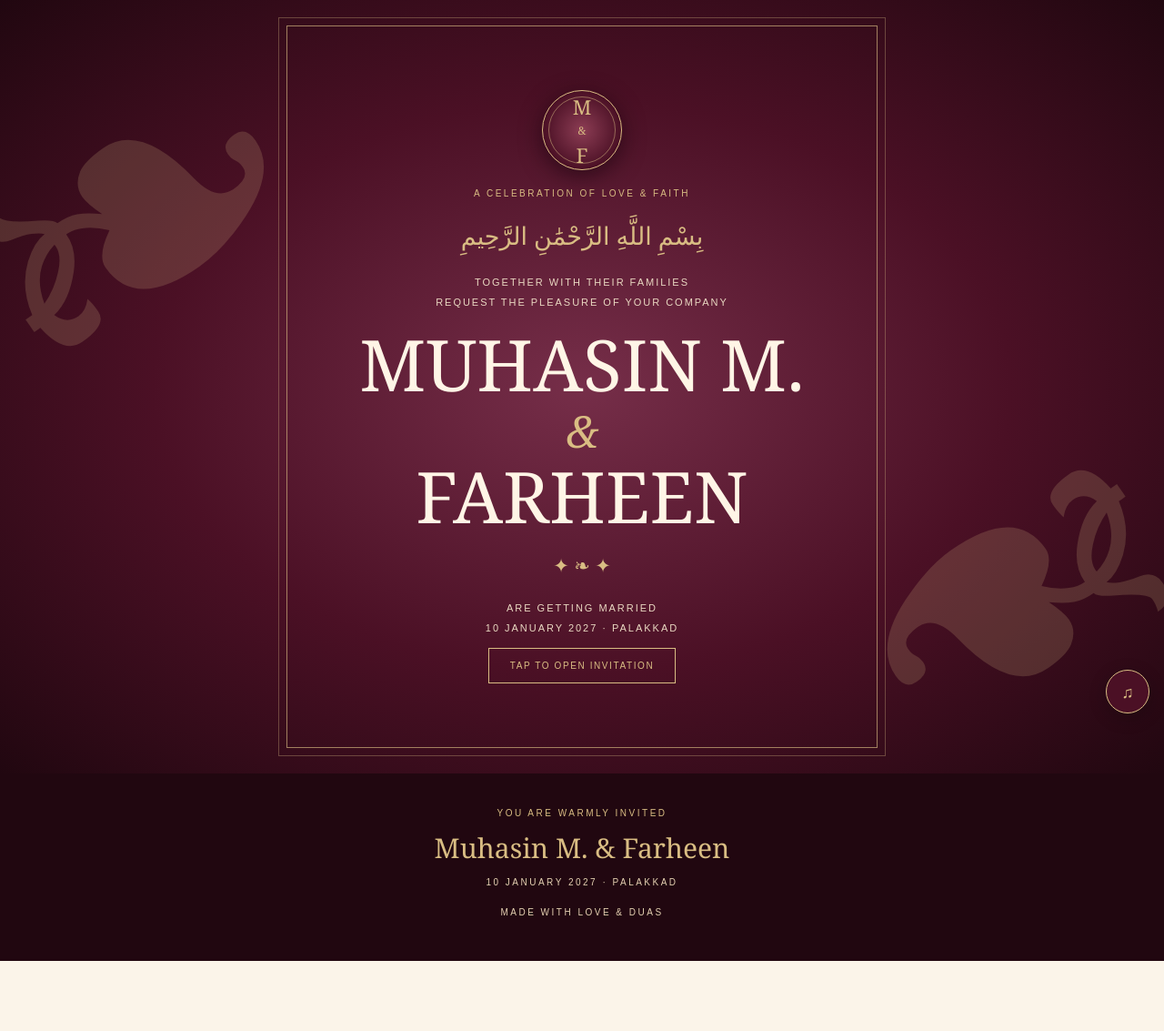
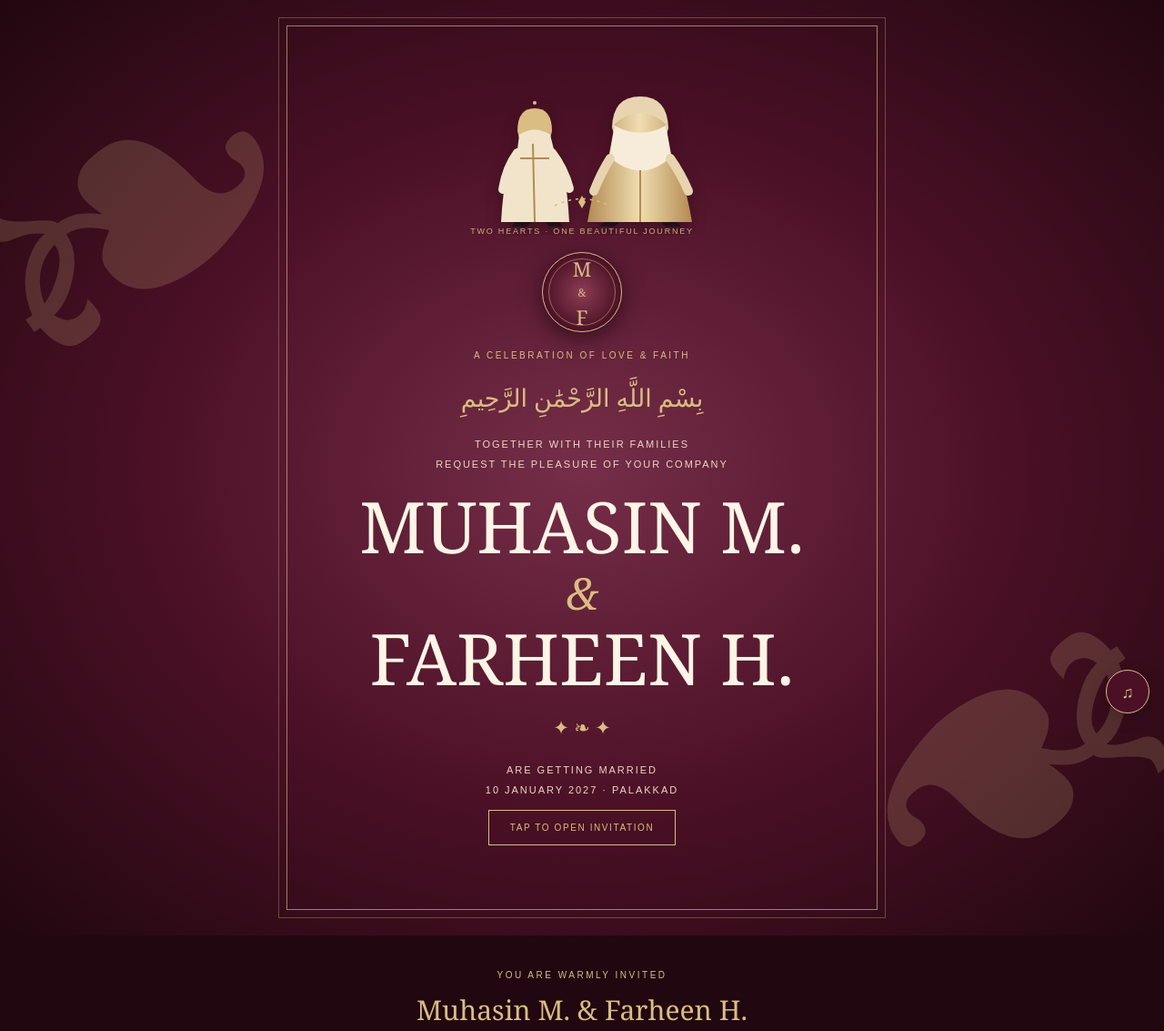
Before and after one commit to Muhasin141/Muhasin_Farheen, a plain HTML site: page index.html in a window 1280 px wide. Shown: the top 1133 px of the page at 91% size. Before the commit the page ends 1056 px from the top, so only its background shows below. Drawn offline with Linux system fonts and the light colour scheme.

Commit message:
Update wedding invitation details and animations

```diff
--- a/index.html
+++ b/index.html
@@ -4,7 +4,7 @@
 <meta charset="UTF-8">
 <meta name="viewport" content="width=device-width, initial-scale=1">
 <meta name="theme-color" content="#4b1025">
-<title>Muhasin M. & Farheen — Wedding Invitation</title>
+<title>Muhasin M. & Farheen H. — Wedding Invitation</title>
 <style>
 :root{--wine:#4b1025;--wine2:#6b2039;--gold:#d9bd83;--cream:#fbf4e9;--ink:#351521;--muted:#866b60}
 *{box-sizing:border-box}html{scroll-behavior:smooth}body{margin:0;background:var(--cream);color:var(--ink);font-family:Georgia,'Times New Roman',serif}button,input,textarea,select{font:inherit}
@@ -14,11 +14,21 @@ button{cursor:pointer}.cover{min-height:100svh;background:radial-gradient(ellips
 @keyframes arrive{from{opacity:0;transform:translateY(24px) scale(.98)}to{opacity:1;transform:none}}
 .seal{width:88px;height:88px;margin:0 auto 20px;border-radius:50%;display:grid;place-items:center;border:1px solid var(--gold);background:radial-gradient(circle,#8c3d54,#4b1025 70%);box-shadow:0 6px 24px #16040b99;color:var(--gold);font-size:22px;position:relative}
 .seal:after{content:"";position:absolute;inset:6px;border:1px solid #d9bd8380;border-radius:50%}
+
+.couple-arrival{width:min(100%,360px);margin:0 auto 18px;overflow:hidden;position:relative}
+.couple-arrival svg{display:block;width:100%;height:auto;filter:drop-shadow(0 7px 8px #16040b55)}
+.groom-figure{animation:groomArrives 2.4s cubic-bezier(.2,.75,.25,1) both}
+.bride-figure{animation:brideArrives 2.4s cubic-bezier(.2,.75,.25,1) both}
+@keyframes groomArrives{0%{transform:translateX(-105px);opacity:0}65%{opacity:1}100%{transform:translateX(36px);opacity:1}}
+@keyframes brideArrives{0%{transform:translateX(105px);opacity:0}65%{opacity:1}100%{transform:translateX(-36px);opacity:1}}
+.couple-caption{font:9px Arial,sans-serif;letter-spacing:.2em;text-transform:uppercase;color:var(--gold);opacity:0;animation:captionIn .8s ease 1.8s forwards}
+@keyframes captionIn{to{opacity:.9}}
+
 .kicker,.eyebrow,.smallcaps{font:10px Arial,sans-serif;letter-spacing:.25em;text-transform:uppercase}.kicker{color:var(--gold)}.arabic{font-size:27px;color:var(--gold);margin:22px 0}.cover h1{font-size:clamp(43px,10vw,78px);font-weight:400;line-height:1.02;margin:18px 0;color:#fff5e6}.cover h1 span{display:block;color:var(--gold);font-size:.62em;font-style:italic;margin:8px}.cover .sub{letter-spacing:.18em;text-transform:uppercase;font:11px Arial,sans-serif;color:#ead9c2;line-height:2}.goldline{color:var(--gold);margin:22px 0;font-size:21px}
 .btn{border:1px solid var(--gold);background:transparent;color:var(--gold);padding:13px 23px;font:10px Arial,sans-serif;letter-spacing:.16em;text-transform:uppercase;transition:.25s}.btn:hover{background:var(--gold);color:var(--wine)}.btn.light{color:var(--wine);border-color:var(--wine)}.btn.light:hover{background:var(--wine);color:white}
 #main{display:none}#main.show{display:block}.section{padding:76px 20px;text-align:center;position:relative}.section.dark{background:var(--wine);color:var(--cream)}.section h2{font-size:clamp(30px,6vw,46px);font-weight:400;margin:12px 0 20px}.eyebrow{color:#a77c43}.dark .eyebrow{color:var(--gold)}.ornament{color:#b48b51;font-size:25px;margin:16px}.copy{max-width:690px;margin:0 auto;line-height:1.9;font-size:17px}.muted{color:var(--muted)}.dark .muted{color:#e3cdb1}
 .reveal{opacity:0;transform:translateY(25px);transition:opacity .8s ease,transform .8s ease}.reveal.in{opacity:1;transform:none}
-.scratch-wrap{max-width:440px;margin:30px auto 0;position:relative;border:1px solid #c7a86c;padding:10px;background:#fffaf1}.scratch-wrap canvas{position:absolute;inset:10px;width:calc(100% - 20px);height:calc(100% - 20px);touch-action:none;cursor:crosshair}.date-under{min-height:130px;display:grid;place-content:center;gap:8px;color:var(--wine)}.date-under strong{font-size:29px;font-weight:400}.date-under span{font:11px Arial,sans-serif;letter-spacing:.14em;text-transform:uppercase}
+.scratch-wrap{max-width:440px;margin:30px auto 0;position:relative;border:1px solid #c7a86c;padding:10px;background:#fffaf1}.scratch-wrap canvas{position:absolute;inset:10px;width:calc(100% - 20px);height:calc(100% - 20px);display:block;background:#b9a58a;touch-action:none;cursor:crosshair;z-index:2}.date-under{min-height:130px;display:grid;place-content:center;gap:8px;color:var(--wine)}.date-under strong{font-size:29px;font-weight:400}.date-under span{font:11px Arial,sans-serif;letter-spacing:.14em;text-transform:uppercase}
 .countdown{display:flex;justify-content:center;gap:clamp(12px,4vw,34px);flex-wrap:wrap;margin:32px auto}.unit{min-width:62px}.unit strong{display:block;color:var(--gold);font-size:clamp(31px,7vw,48px);font-weight:400;font-variant-numeric:tabular-nums}.unit span{font:10px Arial,sans-serif;letter-spacing:.15em;text-transform:uppercase}
 .detail-grid{max-width:850px;margin:32px auto 0;display:grid;grid-template-columns:repeat(auto-fit,minmax(220px,1fr));gap:18px}.detail{border:1px solid #c6a76c;padding:28px 18px;background:#fffaf3}.detail h3{font-weight:400;font-size:25px;margin:12px 0}.detail p{line-height:1.7;margin:8px 0}
 .family{display:grid;grid-template-columns:repeat(auto-fit,minmax(220px,1fr));gap:20px;max-width:760px;margin:30px auto}.family-card{padding:28px 15px;border-top:1px solid #c6a76c;border-bottom:1px solid #c6a76c}.family-card h3{font-size:24px;font-weight:400;margin:12px}
@@ -33,11 +43,39 @@ a{color:inherit}.maplink{display:inline-block;color:var(--wine);border-bottom:1p
 <body>
 <section class="cover" id="cover">
  <div class="cover-frame">
+
+  <div class="couple-arrival" aria-label="A modest Muslim bride and groom walking together">
+   <svg viewBox="0 0 360 150" role="img" aria-hidden="true">
+    <defs>
+     <linearGradient id="goldCloth" x1="0" x2="1"><stop offset="0" stop-color="#b38b51"/><stop offset=".5" stop-color="#f0ddb2"/><stop offset="1" stop-color="#b38b51"/></linearGradient>
+    </defs>
+    <g class="groom-figure">
+     <path d="M73 45 Q73 20 92 20 Q111 20 111 45 L108 57 L76 57Z" fill="#d9bd83"/>
+     <path d="M75 49 Q92 38 109 49 L113 65 Q126 76 130 145 L55 145 Q59 78 73 65Z" fill="#f1e4ca"/>
+     <path d="M90 59 L92 145 M76 75 L108 75" stroke="#b38b51" stroke-width="2"/>
+     <path d="M70 145 L67 150 L83 150 L88 145 M104 145 L108 150 L123 150 L119 145" fill="#211018"/>
+     <path d="M73 69 Q61 85 57 109 M111 69 Q124 86 130 108" fill="none" stroke="#f1e4ca" stroke-width="10" stroke-linecap="round"/>
+     <circle cx="92" cy="14" r="2" fill="#d9bd83"/>
+    </g>
+    <g class="bride-figure">
+     <path d="M249 41 Q250 7 280 7 Q310 7 311 42 Q307 62 280 69 Q253 61 249 41Z" fill="#e8d4b0"/>
+     <path d="M252 37 Q280 13 308 37 L314 70 Q327 88 337 145 L222 145 Q232 86 246 70Z" fill="url(#goldCloth)"/>
+     <path d="M252 39 Q280 55 308 39 L314 73 Q299 88 280 89 Q260 87 246 73Z" fill="#f7ecd9"/>
+     <path d="M280 88 L280 145" stroke="#b38b51" stroke-width="2"/>
+     <path d="M247 75 Q237 91 229 111 M313 75 Q325 92 333 111" fill="none" stroke="#e8d4b0" stroke-width="10" stroke-linecap="round"/>
+     <path d="M240 145 L235 150 L252 150 L257 145 M304 145 L308 150 L325 150 L320 145" fill="#211018"/>
+    </g>
+    <path d="M150 127 Q180 112 210 127" fill="none" stroke="#d9bd83" stroke-width="1.5" stroke-dasharray="3 5"/>
+    <path d="M180 116 l4 7 -4 7 -4-7Z" fill="#d9bd83"/>
+   </svg>
+   <div class="couple-caption">Two hearts · One beautiful journey</div>
+  </div>
+
   <div class="seal">M <span style="font-size:12px">&</span> F</div>
   <div class="kicker">A celebration of love & faith</div>
   <div class="arabic">بِسْمِ اللَّهِ الرَّحْمَٰنِ الرَّحِيمِ</div>
   <p class="sub">Together with their families<br>request the pleasure of your company</p>
-  <h1>MUHASIN M.<span>&</span>FARHEEN</h1>
+  <h1>MUHASIN M.<span>&</span>FARHEEN H.</h1>
   <div class="goldline">✦ ❧ ✦</div>
   <p class="sub">Are getting married<br>10 January 2027 · Palakkad</p>
   <button class="btn" id="openInvite">Tap to open invitation</button>
@@ -77,7 +115,7 @@ a{color:inherit}.maplink{display:inline-block;color:var(--wine);border-bottom:1p
  <section class="section reveal">
   <div class="eyebrow">With the blessings of</div><h2>Our Families</h2><div class="ornament">❖</div>
   <p class="copy">We are grateful for the love, prayers and support of our families. We look forward to celebrating this special day with you.</p>
-  <div class="family"><div class="family-card"><div class="eyebrow">The Groom</div><h3>MUHASIN M.</h3></div><div class="family-card"><div class="eyebrow">The Bride</div><h3>FARHEEN</h3></div></div>
+  <div class="family"><div class="family-card"><div class="eyebrow">The Groom</div><h3>MUHASIN M.</h3></div><div class="family-card"><div class="eyebrow">The Bride</div><h3>FARHEEN H.</h3></div></div>
  </section>
  <section class="section dark reveal">
   <div class="eyebrow">Heartfelt messages</div><h2>Share Your Duas & Blessings</h2>
@@ -90,18 +128,21 @@ a{color:inherit}.maplink{display:inline-block;color:var(--wine);border-bottom:1p
  <section class="section reveal">
   <div class="arabic" style="color:#9b7441">بَارَكَ اللَّهُ لَكُمَا وَبَارَكَ عَلَيْكُمَا وَجَمَعَ بَيْنَكُمَا فِي خَيْرٍ</div>
   <p class="copy">May Allah bless you both, bestow His blessings upon you, and unite you in goodness.</p>
-  <div class="ornament">❖ · ❖</div><p class="eyebrow">With love & best wishes</p><h2 style="color:var(--wine)">MUHASIN M. & FARHEEN</h2>
+  <div class="ornament">❖ · ❖</div><p class="eyebrow">With love & best wishes</p><h2 style="color:var(--wine)">MUHASIN M. & FARHEEN H.</h2>
  </section>
 </main>
-<footer><div class="eyebrow" style="color:var(--gold)">You are warmly invited</div><div class="footer-names">Muhasin M. & Farheen</div><div class="smallcaps">10 January 2027 · Palakkad</div><p class="smallcaps" style="margin-top:22px">Made with love & duas</p></footer>
+<footer><div class="eyebrow" style="color:var(--gold)">You are warmly invited</div><div class="footer-names">Muhasin M. & Farheen H.</div><div class="smallcaps">10 January 2027 · Palakkad</div><p class="smallcaps" style="margin-top:22px">Made with love & duas</p></footer>
 <button class="music" id="musicBtn" aria-label="Play wedding music" title="Play wedding music">♫</button>
-<audio id="weddingAudio" loop preload="none" src="wedding-song.mp3"></audio>
+<audio id="weddingAudio" loop preload="auto" src="wedding-song.mp3"></audio>
 <script>
 const RSVP_PHONE="917510902395"; // WhatsApp number with India country code
 const WEDDING_DATE=new Date("2027-01-10T11:30:00+05:30");
 const main=document.getElementById("main");
-document.getElementById("openInvite").addEventListener("click",()=>{
+document.getElementById("openInvite").addEventListener("click",async()=>{
  main.classList.add("show");document.getElementById("cover").style.display="none";
+ requestAnimationFrame(()=>requestAnimationFrame(setupScratch));
+ // Browsers allow sound to start here because the visitor has tapped the invitation.
+ try{await audio.play();musicBtn.classList.add("playing");musicBtn.textContent="Ⅱ";musicBtn.title="Pause wedding music"}catch(e){musicBtn.title="Tap to play wedding music"}
  window.scrollTo({top:0,behavior:"smooth"});
 });
 const observer=new IntersectionObserver(entries=>entries.forEach(e=>{if(e.isIntersecting){e.target.classList.add("in");observer.unobserve(e.target)}}),{threshold:.12});
@@ -110,14 +151,26 @@ function countdown(){let t=Math.max(0,WEDDING_DATE-new Date());document.getEleme
 countdown();setInterval(countdown,1000);
 // Scratch-to-reveal canvas
 const canvas=document.getElementById("scratch"),ctx=canvas.getContext("2d");let scratching=false,cleared=false;
-function setupScratch(){const r=canvas.getBoundingClientRect(),dpr=window.devicePixelRatio||1;canvas.width=r.width*dpr;canvas.height=r.height*dpr;ctx.setTransform(dpr,0,0,dpr,0,0);ctx.fillStyle="#b9a58a";ctx.fillRect(0,0,r.width,r.height);ctx.fillStyle="#5a2338";ctx.font="12px Arial";ctx.textAlign="center";ctx.fillText("✦  SCRATCH HERE  ✦",r.width/2,r.height/2);ctx.globalCompositeOperation="destination-out"}
+function setupScratch(){
+ if(cleared || !main.classList.contains("show")) return;
+ const r=canvas.getBoundingClientRect();
+ if(r.width < 10 || r.height < 10) return;
+ const dpr=Math.min(window.devicePixelRatio||1,2);
+ canvas.width=Math.round(r.width*dpr);canvas.height=Math.round(r.height*dpr);
+ ctx.setTransform(dpr,0,0,dpr,0,0);
+ ctx.globalCompositeOperation="source-over";
+ ctx.fillStyle="#b9a58a";ctx.fillRect(0,0,r.width,r.height);
+ ctx.fillStyle="#5a2338";ctx.font="12px Arial";ctx.textAlign="center";
+ ctx.fillText("✦  SCRATCH HERE  ✦",r.width/2,r.height/2);
+ ctx.globalCompositeOperation="destination-out";
+}
 function scratchAt(e){const r=canvas.getBoundingClientRect(),x=e.clientX-r.left,y=e.clientY-r.top;ctx.beginPath();ctx.arc(x,y,22,0,Math.PI*2);ctx.fill();if(!cleared){const d=ctx.getImageData(0,0,canvas.width,canvas.height).data;let n=0;for(let i=3;i<d.length;i+=32)if(d[i]===0)n++;if(n>d.length/32*.42){canvas.style.opacity="0";canvas.style.transition="opacity .5s";cleared=true;setTimeout(()=>canvas.style.display="none",550)}}}
-canvas.addEventListener("pointerdown",e=>{scratching=true;canvas.setPointerCapture(e.pointerId);scratchAt(e)});canvas.addEventListener("pointermove",e=>{if(scratching)scratchAt(e)});canvas.addEventListener("pointerup",()=>scratching=false);canvas.addEventListener("pointercancel",()=>scratching=false);window.addEventListener("load",setupScratch);window.addEventListener("resize",()=>{if(!cleared)setupScratch()});
-// Audio starts only after a visitor taps the music button; add your own licensed MP3 as wedding-song.mp3.
+canvas.addEventListener("pointerdown",e=>{scratching=true;canvas.setPointerCapture(e.pointerId);scratchAt(e)});canvas.addEventListener("pointermove",e=>{if(scratching)scratchAt(e)});canvas.addEventListener("pointerup",()=>scratching=false);canvas.addEventListener("pointercancel",()=>scratching=false);window.addEventListener("resize",()=>{if(!cleared && main.classList.contains("show"))setupScratch()});
+// Audio starts when the visitor taps Open Invitation; add your chosen/licensed MP3 as wedding-song.mp3.
 const audio=document.getElementById("weddingAudio"),musicBtn=document.getElementById("musicBtn");
-musicBtn.addEventListener("click",async()=>{try{if(audio.paused){await audio.play();musicBtn.classList.add("playing");musicBtn.textContent="Ⅱ";musicBtn.title="Pause wedding music"}else{audio.pause();musicBtn.classList.remove("playing");musicBtn.textContent="♫";musicBtn.title="Play wedding music"}}catch(e){alert("Add your chosen MP3 file named wedding-song.mp3 to the GitHub repository to enable music.")}});
+musicBtn.addEventListener("click",async()=>{try{if(audio.paused){await audio.play();musicBtn.classList.add("playing");musicBtn.textContent="Ⅱ";musicBtn.title="Pause wedding music"}else{audio.pause();musicBtn.classList.remove("playing");musicBtn.textContent="♫";musicBtn.title="Play wedding music"}}catch(e){alert("Please upload your MP3 named wedding-song.mp3 to the repository root to enable background music.")}});
 function sendWhatsApp(text){const url="https://wa.me/"+RSVP_PHONE+"?text="+encodeURIComponent(text);window.open(url,"_blank","noopener")}
-document.getElementById("rsvpForm").addEventListener("submit",e=>{e.preventDefault();const name=document.getElementById("guest").value,guests=document.getElementById("guests").value,reply=document.getElementById("reply").value,msg=document.getElementById("rsvpmessage").value;sendWhatsApp("Wedding RSVP — Muhasin M. & Farheen\nName: "+name+"\nGuests: "+guests+"\nResponse: "+reply+"\nMessage: "+msg);document.getElementById("rsvpStatus").textContent="WhatsApp is opening with your response."});
-document.getElementById("wishForm").addEventListener("submit",e=>{e.preventDefault();const n=document.getElementById("wishName").value,m=document.getElementById("wishText").value;sendWhatsApp("Duas & Blessings — Muhasin M. & Farheen\nFrom: "+n+"\nMessage: "+m);document.getElementById("wishStatus").textContent="WhatsApp is opening with your message."});
+document.getElementById("rsvpForm").addEventListener("submit",e=>{e.preventDefault();const name=document.getElementById("guest").value,guests=document.getElementById("guests").value,reply=document.getElementById("reply").value,msg=document.getElementById("rsvpmessage").value;sendWhatsApp("Wedding RSVP — Muhasin M. & Farheen H.\nName: "+name+"\nGuests: "+guests+"\nResponse: "+reply+"\nMessage: "+msg);document.getElementById("rsvpStatus").textContent="WhatsApp is opening with your response."});
+document.getElementById("wishForm").addEventListener("submit",e=>{e.preventDefault();const n=document.getElementById("wishName").value,m=document.getElementById("wishText").value;sendWhatsApp("Duas & Blessings — Muhasin M. & Farheen H.\nFrom: "+n+"\nMessage: "+m);document.getElementById("wishStatus").textContent="WhatsApp is opening with your message."});
 </script>
 </body></html>
```
